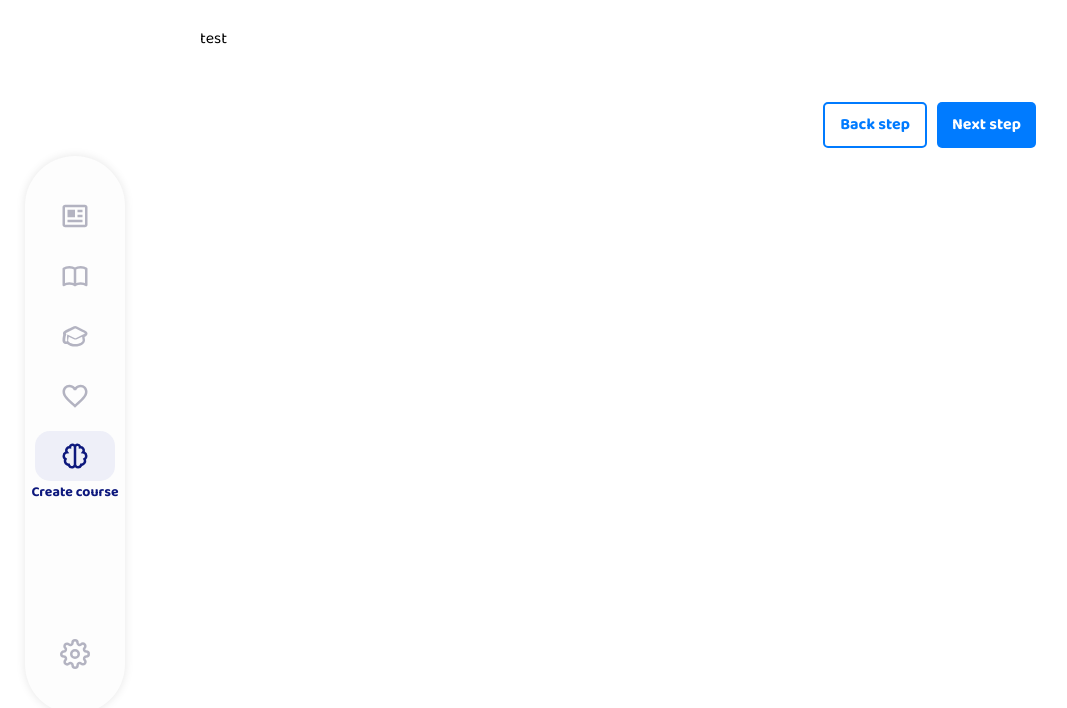
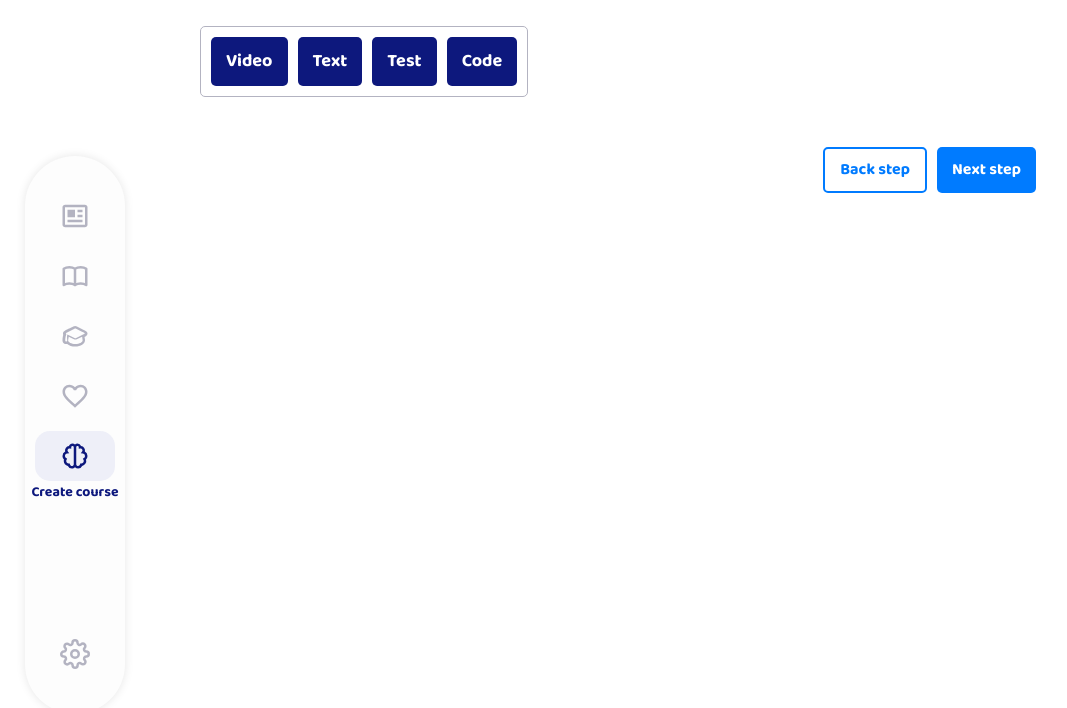
Before and after one commit to sokolovdenisost/learning-platform, a React (Create React App) app in the folder frontend/: page /create in a window 1280 px wide. Both pictures are taken after a click on the button "Next step". Shown: the part 218-926 px from the top of the page, without its empty margins (0-1067 px from the left). Built offline with nearby package versions, Linux system fonts and the light colour scheme.

Commit message:
add panel create course

```diff
--- a/frontend/src/components/Button/Button.scss
+++ b/frontend/src/components/Button/Button.scss
@@ -25,6 +25,10 @@
     &.success {
       background: $success;
     }
+
+    &.cancel {
+      background: $cancel;
+    }
   }
 
   &.outline {
@@ -51,5 +55,10 @@
       color: $success;
       border-color: $success;
     }
+
+    &.cancel {
+      color: $cancel;
+      border-color: $cancel;
+    }
   }
 }
--- a/frontend/src/components/Button/Button.tsx
+++ b/frontend/src/components/Button/Button.tsx
@@ -12,7 +12,7 @@ interface Props {
 
 type FontSize = '14' | '16' | '18';
 type Types = 'bold' | 'outline';
-type Colors = 'main' | 'primary' | 'danger' | 'success';
+type Colors = 'main' | 'primary' | 'danger' | 'success' | 'cancel';
 
 export const Button = ({ children, type, color, fontSize, onClick, width }: Props) => {
   return (
--- /dev/null
+++ b/frontend/src/components/Create/Panel/Panel.scss
@@ -0,0 +1,16 @@
+@import '../../../index.scss';
+
+.panel {
+  padding: 10px;
+  border: 1px solid $grey-main;
+  border-radius: $r5;
+  width: max-content;
+
+  .button {
+    margin-right: 10px;
+
+    &:last-child {
+      margin-right: 0;
+    }
+  }
+}
--- /dev/null
+++ b/frontend/src/components/Create/Panel/Panel.tsx
@@ -0,0 +1,28 @@
+import React from 'react';
+import { Button } from '../../Button/Button';
+import './Panel.scss';
+
+type TypesForm = 'video' | 'text' | 'test' | 'code';
+
+interface Props {
+  onCreate: (type: TypesForm) => void;
+}
+
+export const Panel = ({ onCreate }: Props) => {
+  return (
+    <div className="panel">
+      <Button type="bold" color="main" fontSize="18" onClick={() => onCreate('video')}>
+        Video
+      </Button>
+      <Button type="bold" color="main" fontSize="18" onClick={() => onCreate('text')}>
+        Text
+      </Button>
+      <Button type="bold" color="main" fontSize="18" onClick={() => onCreate('test')}>
+        Test
+      </Button>
+      <Button type="bold" color="main" fontSize="18" onClick={() => onCreate('code')}>
+        Code
+      </Button>
+    </div>
+  );
+};
--- /dev/null
+++ b/frontend/src/components/Create/Text/Text.scss
@@ -0,0 +1,46 @@
+@import '../../../index.scss';
+
+.textarea {
+  width: 100%;
+  margin-bottom: 10px;
+  max-height: 0;
+  opacity: 0;
+  transform: scaleY(0);
+  transform-origin: top;
+  transition: all 0.3s ease;
+
+  &.active {
+    max-height: fit-content;
+    opacity: 1;
+    transform: scaleY(1);
+  }
+
+  &-title {
+    font-size: 20px;
+    font-weight: 700;
+  }
+
+  textarea {
+    min-height: 150px;
+    min-width: 100%;
+    max-width: 100%;
+    padding: 10px 15px;
+    font-size: 16px;
+    width: 100%;
+    border-radius: $r5;
+    border: 1px solid $grey-main;
+  }
+
+  &-buttons {
+    text-align: right;
+
+    .button:first-child {
+      margin-right: 10px;
+    }
+  }
+}
+
+.ready-textcourse {
+  font-size: 18px;
+  font-weight: 400;
+}
--- /dev/null
+++ b/frontend/src/components/Create/Text/Text.tsx
@@ -0,0 +1,42 @@
+import React, { useState } from 'react';
+import { Button } from '../../Button/Button';
+import './Text.scss';
+
+interface Props {
+  onCancel: () => void;
+}
+
+export const Text = ({ onCancel }: Props) => {
+  const [value, setValue] = useState('');
+  const [active, setActive] = useState(false);
+  const [activeEdit, setActiveEdit] = useState(true);
+
+  setTimeout(() => {
+    setActive(true);
+  }, 0);
+
+  function onSave() {
+    setActiveEdit(false);
+  }
+
+  return (
+    <>
+      {activeEdit ? (
+        <div className={active ? 'textarea active' : 'textarea'}>
+          <div className="textarea-title">Text course</div>
+          <textarea defaultValue="" placeholder="Text course" onChange={(e) => setValue(e.target.value)}></textarea>
+          <div className="textarea-buttons">
+            <Button type="outline" color="cancel" fontSize="14" onClick={onCancel}>
+              Cancel
+            </Button>
+            <Button type="bold" color="primary" fontSize="14" onClick={onSave}>
+              Save
+            </Button>
+          </div>
+        </div>
+      ) : (
+        <div className="ready-textcourse">{value}</div>
+      )}
+    </>
+  );
+};
--- a/frontend/src/components/Step/Step.scss
+++ b/frontend/src/components/Step/Step.scss
@@ -11,8 +11,6 @@
 
   .step-body {
     width: 836px;
-    display: flex;
-    justify-content: space-between;
   }
 
   .step-next {
--- a/frontend/src/components/Step/Step.tsx
+++ b/frontend/src/components/Step/Step.tsx
@@ -1,16 +1,42 @@
 import React, { useState } from 'react';
+import { useEffect } from 'react';
 import { Button } from '../Button/Button';
+import { Panel } from '../Create/Panel/Panel';
+import { Text } from '../Create/Text/Text';
 import './Step.scss';
 
 interface Props {
-  children: JSX.Element | JSX.Element[];
+  children?: JSX.Element | JSX.Element[];
   activeTransform: number;
   active: boolean;
   changeStep: (step: string, type: string) => void;
   step: string;
+  type: Types;
 }
 
-export const Step = ({ children, activeTransform, active, changeStep, step }: Props) => {
+type Types = 'normal' | 'lesson';
+type TypesForm = 'video' | 'text' | 'test' | 'code';
+
+export const Step = ({ children, activeTransform, active, changeStep, step, type }: Props) => {
+  const [stepForm, setStepForm] = useState<StepForm[]>([]);
+  const styleTypeNormal = {
+    display: type === 'normal' ? 'flex' : 'block',
+    justifyContent: type === 'normal' ? 'space-between' : '',
+  };
+
+  function createForm(type: TypesForm) {
+    setStepForm([...stepForm, { type, value: '' }]);
+  }
+
+  function cancelForm(index: number) {
+    console.log(index);
+    setStepForm([...stepForm.filter((_, idx) => index !== idx)]);
+  }
+
+  useEffect(() => {
+    console.log(stepForm);
+  }, [stepForm]);
+
   function getActiveValues(active: boolean): GetStyle {
     if (active) {
       return {
@@ -27,11 +53,26 @@ export const Step = ({ children, activeTransform, active, changeStep, step }: Pr
     };
   }
 
+  const mapCreateForms = stepForm.map((form, index) => {
+    if (form.type === 'text') {
+      return <Text onCancel={() => cancelForm(index)} key={index} />;
+    }
+  });
+
   return (
     <div
       className={active ? 'step' : 'step noactive'}
       style={{ transform: `translateX(${activeTransform}%) scale(${getActiveValues(active).scale})`, ...getActiveValues(active) }}>
-      <div className="step-body">{children}</div>
+      <div className="step-body" style={styleTypeNormal}>
+        {type === 'normal' ? (
+          children
+        ) : (
+          <>
+            {mapCreateForms}
+            <Panel onCreate={createForm} />{' '}
+          </>
+        )}
+      </div>
       <div className="step-next">
         {step === '1' ? null : (
           <Button type="outline" color="primary" fontSize="16" onClick={() => changeStep(step, 'back')}>
@@ -51,3 +92,8 @@ interface GetStyle {
   opacity: number;
   visibility: VisibilityState;
 }
+
+interface StepForm {
+  type: string;
+  value: '';
+}
--- a/frontend/src/index.scss
+++ b/frontend/src/index.scss
@@ -5,6 +5,7 @@ $primary: #007bff;
 $danger: #f45555;
 $success: #00b74a;
 $warning: #ffa900;
+$cancel: #b7b7b7;
 
 // colors selected
 $border-selected: #88e4b8;
--- a/frontend/src/pages/Create/Create.tsx
+++ b/frontend/src/pages/Create/Create.tsx
@@ -93,7 +93,7 @@ export const Create = () => {
   return (
     <Layout title="Create course">
       <div className="create-page">
-        <Step step="1" activeTransform={0} active={steps[1] ? steps[1].active : true} changeStep={changeStep}>
+        <Step type="normal" step="1" activeTransform={0} active={steps[1] ? steps[1].active : true} changeStep={changeStep}>
           <div className="left">
             <div className="create-item">
               <Block title="Main information on course" subtitle="In this block you  write main information on your course.">
@@ -128,15 +128,9 @@ export const Create = () => {
             </div>
           </div>
         </Step>
-        <Step step="2" activeTransform={-100} active={steps[2] ? steps[2].active : false} changeStep={changeStep}>
-          <div className="test">test</div>
-        </Step>
-        <Step step="3" activeTransform={-200} active={steps[3] ? steps[3].active : false} changeStep={changeStep}>
-          <div className="test">test</div>
-        </Step>
-        <Step step="4" activeTransform={-300} active={steps[4] ? steps[4].active : false} changeStep={changeStep}>
-          <div className="test">test</div>
-        </Step>
+        <Step type="lesson" step="2" activeTransform={-100} active={steps[2] ? steps[2].active : false} changeStep={changeStep} />
+        <Step type="lesson" step="3" activeTransform={-200} active={steps[3] ? steps[3].active : false} changeStep={changeStep} />
+        <Step type="lesson" step="4" activeTransform={-300} active={steps[4] ? steps[4].active : false} changeStep={changeStep} />
       </div>
     </Layout>
   );
```
